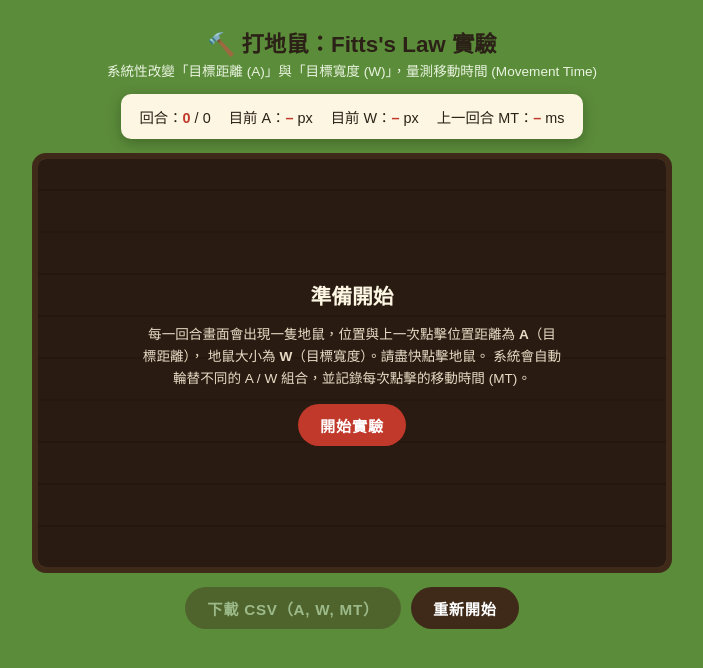
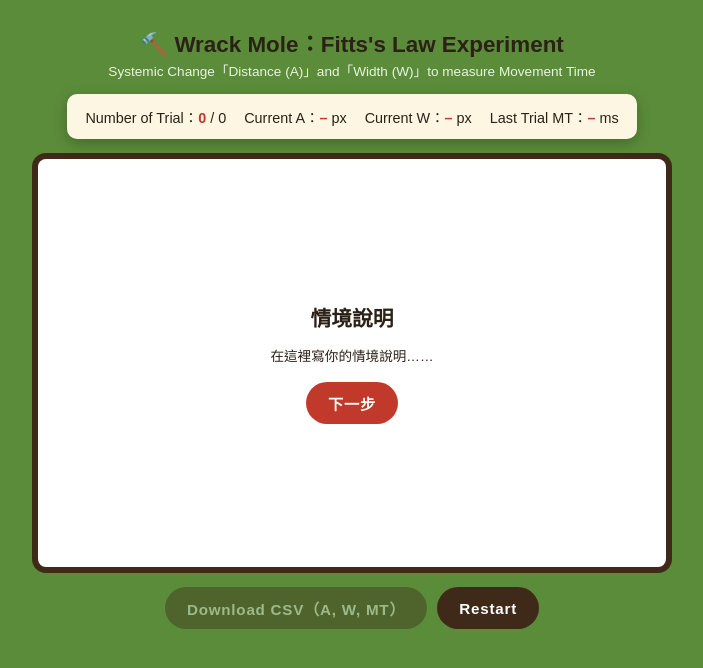
Before and after one commit to chenpingyu921212/Homework, a plain HTML site: page index.html in a window 1280 px wide. Shown: the whole page, without its empty margins (288-991 px from the left). Drawn offline with Linux system fonts and the light colour scheme.

Commit message:
Update index.html

```diff
--- a/index.html
+++ b/index.html
@@ -3,7 +3,7 @@
 <head>
 <meta charset="UTF-8">
 <meta name="viewport" content="width=device-width, initial-scale=1">
-<title>打地鼠 Fitts's Law 實驗</title>
+<title>Wrack Mole：Fitts's Law Experiment</title>
 <style>
   :root{
     --dirt:#8a5a3b; --dirt-dark:#6e4529; --grass:#5b8c3a;
@@ -69,6 +69,13 @@
   .overlay h2{margin:0; font-size:1.3rem}
   .overlay p{margin:0; font-size:.85rem; max-width:420px; line-height:1.6; color:#e7dcc6}
 
+  #storyBox{
+    position:absolute; inset:0; z-index:2; background:#fff; color:#2b2117;
+    display:flex; flex-direction:column; align-items:center; justify-content:center;
+    text-align:center; gap:14px; padding:20px;
+  }
+
+  #storyBox p{color:#2b2117}
   button{
     font-family:inherit; font-size:.95rem; font-weight:700; padding:10px 22px;
     border-radius:999px; border:none; cursor:pointer; background:var(--accent);
@@ -105,18 +112,25 @@
 </head>
 <body>
 
-<h1>🔨 打地鼠：Fitts's Law 實驗</h1>
-<p class="sub">系統性改變「目標距離 (A)」與「目標寬度 (W)」，量測移動時間 (Movement Time)</p>
+<h1>🔨 Wrack Mole：Fitts's Law Experiment</h1>
+<p class="sub"> Systemic Change「Distance (A)」and「Width (W)」to measure Movement Time</p>
 
 <div class="panel">
-  <span>回合：<b id="trialNum">0</b> / <span id="trialTotal">0</span></span>
-  <span>目前 A：<b id="curA">–</b> px</span>
-  <span>目前 W：<b id="curW">–</b> px</span>
-  <span>上一回合 MT：<b id="lastMT">–</b> ms</span>
+  <span>Number of Trial：<b id="trialNum">0</b> / <span id="trialTotal">0</span></span>
+  <span>Current A：<b id="curA">–</b> px</span>
+  <span>Current W：<b id="curW">–</b> px</span>
+  <span>Last Trial MT：<b id="lastMT">–</b> ms</span>
 </div>
 
 <div id="stage">
   <div id="overlay" class="overlay">
+  <div id="storyBox">
+      <h2>情境說明</h2>
+      <p>
+        在這裡寫你的情境說明……
+      </p>
+      <button id="storyNextBtn">下一步</button>
+    </div>
     <h2>準備開始</h2>
     <p>
       每一回合畫面會出現一隻地鼠，位置與上一次點擊位置距離為 <b>A</b>（目標距離），
@@ -128,15 +142,15 @@
 </div>
 
 <div id="controls">
-  <button id="downloadBtn" class="secondary" disabled>下載 CSV（A, W, MT）</button>
-  <button id="resetBtn" class="secondary">重新開始</button>
+  <button id="downloadBtn" class="secondary" disabled>Download CSV（A, W, MT）</button>
+  <button id="resetBtn" class="secondary">Restart</button>
 </div>
 
 <!-- ===== 新增：散佈圖 + 迴歸分析 ===== -->
 <div id="chartWrap">
   <h2>📈 Fitts's Law 迴歸分析</h2>
   <p class="note">
-    每個點代表一回合。X 軸為難度指標 ID = log₂(A/W + 1)，Y 軸為移動時間 MT。
+    Every point represent a trial. Axis X means Index of difficulty ID = log₂(A/W + 1)，Axis Y means movement time MT。
   </p>
   <canvas id="chartCanvas"></canvas>
   <div id="fitText"></div>
@@ -638,6 +652,9 @@
 
   // ===== 事件綁定 =====
   startBtn.addEventListener('click', startExperiment);
+  document.getElementById('storyNextBtn').addEventListener('click', () => {
+    document.getElementById('storyBox').style.display = 'none';
+  });
   resetBtn.addEventListener('click', () => {
     running = false;
     clearMole();
```
